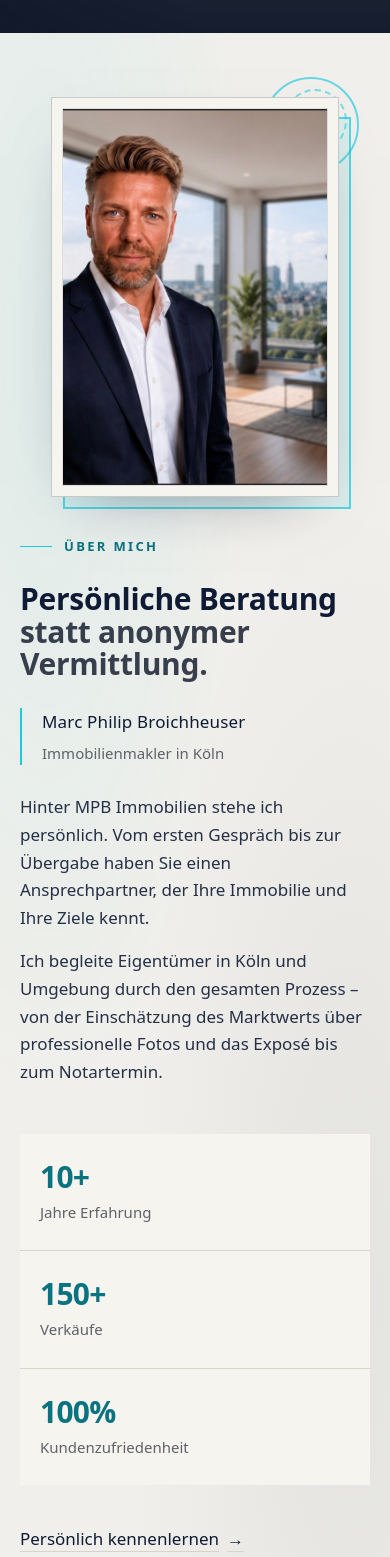
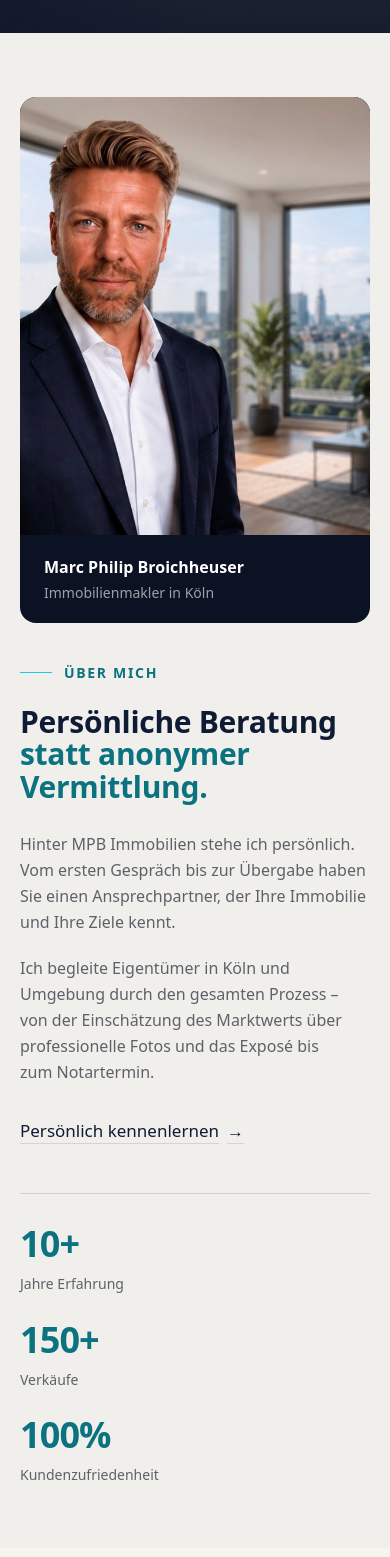
Before and after one commit to nilvaes/immobilien-makler, a Nuxt app: page / in a window 390 px wide. Shown: the part 811-2368 px from the top of the page. Built offline with nearby package versions, Linux system fonts and the light colour scheme; grey boxes are pictures that could not be loaded.

Commit message:
Refactor "Über mich" section for improved layout and styling, enhancing visual hierarchy and responsiveness

```diff
--- a/app/components/home/HomeAbout.vue
+++ b/app/components/home/HomeAbout.vue
@@ -3,92 +3,58 @@ import { about, broker } from '~/data/site'
 </script>
 
 <template>
-  <section
-    id="ueber-mich"
-    aria-labelledby="about-title"
-    class="relative overflow-hidden bg-paper-deep py-16 sm:py-24 lg:py-28"
-  >
-    <div
-      class="pointer-events-none absolute inset-0 bg-[radial-gradient(ellipse_at_12%_20%,rgb(28_202_223/0.08),transparent_42%),radial-gradient(ellipse_at_90%_80%,rgb(15_27_52/0.06),transparent_45%)]"
-      aria-hidden="true"
-    />
-
-    <div class="container-site relative mx-auto max-w-5xl">
-      <div class="grid gap-y-10 lg:grid-cols-12 lg:items-start lg:gap-x-10 xl:gap-x-12">
-        <figure v-reveal class="relative mx-auto w-full max-w-[18rem] sm:max-w-[20rem] lg:col-span-5 lg:mx-0 lg:max-w-[22rem]">
-          <div
-            class="absolute top-5 -right-3 bottom-[-0.75rem] left-3 border-2 border-accent/70 bg-accent/10 sm:top-6 sm:-right-4 sm:bottom-[-1rem] sm:left-4"
-            aria-hidden="true"
-          />
-          <div
-            class="absolute -top-5 -right-5 size-24 rounded-full border-2 border-accent/65 sm:-top-7 sm:-right-7 sm:size-32"
-            aria-hidden="true"
-          />
-          <div
-            class="absolute -top-2 -right-2 size-16 rounded-full border-2 border-dashed border-accent/55 sm:-top-3 sm:-right-3 sm:size-20"
-            aria-hidden="true"
-          />
-
-          <div class="relative border border-ink/20 bg-paper p-2.5 shadow-[0_24px_60px_-36px_rgb(15_27_52/0.55)] sm:p-3">
-            <div class="border border-ink/10">
+  <section id="ueber-mich" aria-labelledby="about-title" class="bg-paper-deep py-16 sm:py-24 lg:py-28">
+    <div class="container-site mx-auto max-w-5xl">
+      <div class="grid items-center gap-10 lg:grid-cols-12 lg:gap-16">
+        <figure v-reveal class="mx-auto w-full max-w-sm overflow-hidden rounded-2xl bg-night lg:col-span-5 lg:mx-0">
           <NuxtImg
             :src="broker.portrait.src"
             :alt="broker.portrait.alt"
             :width="broker.portrait.width"
             :height="broker.portrait.height"
-                sizes="sm:288px md:320px lg:352px"
+            sizes="sm:90vw md:384px lg:40vw xl:384px"
             loading="lazy"
-                class="block h-auto w-full"
+            class="block aspect-[4/5] w-full object-cover object-[center_20%]"
           />
-            </div>
-          </div>
+          <figcaption class="on-dark px-6 py-5 text-white">
+            <p class="text-base font-semibold">{{ broker.name }}</p>
+            <p class="mt-1 text-sm text-white/60">{{ broker.role }}</p>
+          </figcaption>
         </figure>
 
-        <div v-reveal="100" class="flex flex-col gap-7 lg:col-span-6 lg:col-start-7">
-          <p class="eyebrow flex items-center gap-3 text-[0.8125rem] tracking-[0.18em] text-accent-ink">
+        <div v-reveal="100" class="lg:col-span-7">
+          <p class="eyebrow flex items-center gap-3 text-accent-ink">
             <span class="h-px w-8 bg-accent" aria-hidden="true" />
             {{ about.eyebrow }}
           </p>
-
-          <h2 id="about-title" class="text-heading">
+          <h2 id="about-title" class="mt-6 text-heading">
             <span class="block">{{ about.titleLines[0] }}</span>
-            <span class="block text-night/80">{{ about.titleLines[1] }}</span>
+            <span class="block text-accent-ink">{{ about.titleLines[1] }}</span>
           </h2>
-
-          <div class="border-l-2 border-accent pl-5">
-            <p class="text-[1.0625rem] font-medium tracking-[0.01em]">{{ broker.name }}</p>
-            <p class="mt-1 text-[0.9375rem] text-muted">{{ broker.role }}</p>
-          </div>
-
-          <div class="max-w-[34rem] space-y-4 text-[1.0625rem] leading-relaxed text-ink/90">
-            <p
-              v-for="paragraph in about.paragraphs"
-              :key="paragraph.text"
-              :data-placeholder="paragraph.placeholder || undefined"
-            >
+          <div class="mt-7 max-w-xl space-y-5 text-base leading-relaxed text-muted">
+            <p v-for="paragraph in about.paragraphs" :key="paragraph.text" :data-placeholder="paragraph.placeholder || undefined">
               {{ paragraph.text }}
             </p>
+          </div>
+          <div class="mt-8">
+            <TextLink :to="about.link.to" arrow>{{ about.link.label }}</TextLink>
           </div>
         </div>
       </div>
 
-      <dl v-reveal="200" class="mt-12 grid gap-px bg-line sm:grid-cols-3 lg:mt-14">
+      <dl v-reveal="200" class="mt-12 grid gap-7 border-t border-ink/15 pt-8 sm:grid-cols-3 sm:gap-0 lg:mt-16 lg:pt-10">
         <div
           v-for="fact in about.facts"
           :key="fact.label"
-          class="flex flex-col-reverse bg-paper px-5 py-7 sm:px-6 sm:py-8"
+          class="flex flex-col-reverse sm:px-7 sm:first:pl-0 sm:last:pr-0 sm:not-first:border-l sm:not-first:border-ink/15"
           :data-placeholder="fact.placeholder || undefined"
         >
-          <dt class="mt-2.5 text-[0.9375rem] leading-snug text-muted">{{ fact.label }}</dt>
-          <dd class="font-sans text-[1.875rem] font-semibold leading-none tracking-[-0.025em] text-accent-ink sm:text-[2.125rem]">
+          <dt class="mt-3 text-sm leading-snug text-muted">{{ fact.label }}</dt>
+          <dd class="font-sans text-4xl font-semibold leading-none tracking-tight text-accent-ink sm:text-[2.5rem]">
             <CountUp :value="fact.value" />
           </dd>
         </div>
       </dl>
-
-      <div v-reveal="240" class="mt-10">
-        <TextLink :to="about.link.to" arrow>{{ about.link.label }}</TextLink>
-      </div>
     </div>
   </section>
 </template>
```
Lines whose indentation alone changed are shown as unchanged.
